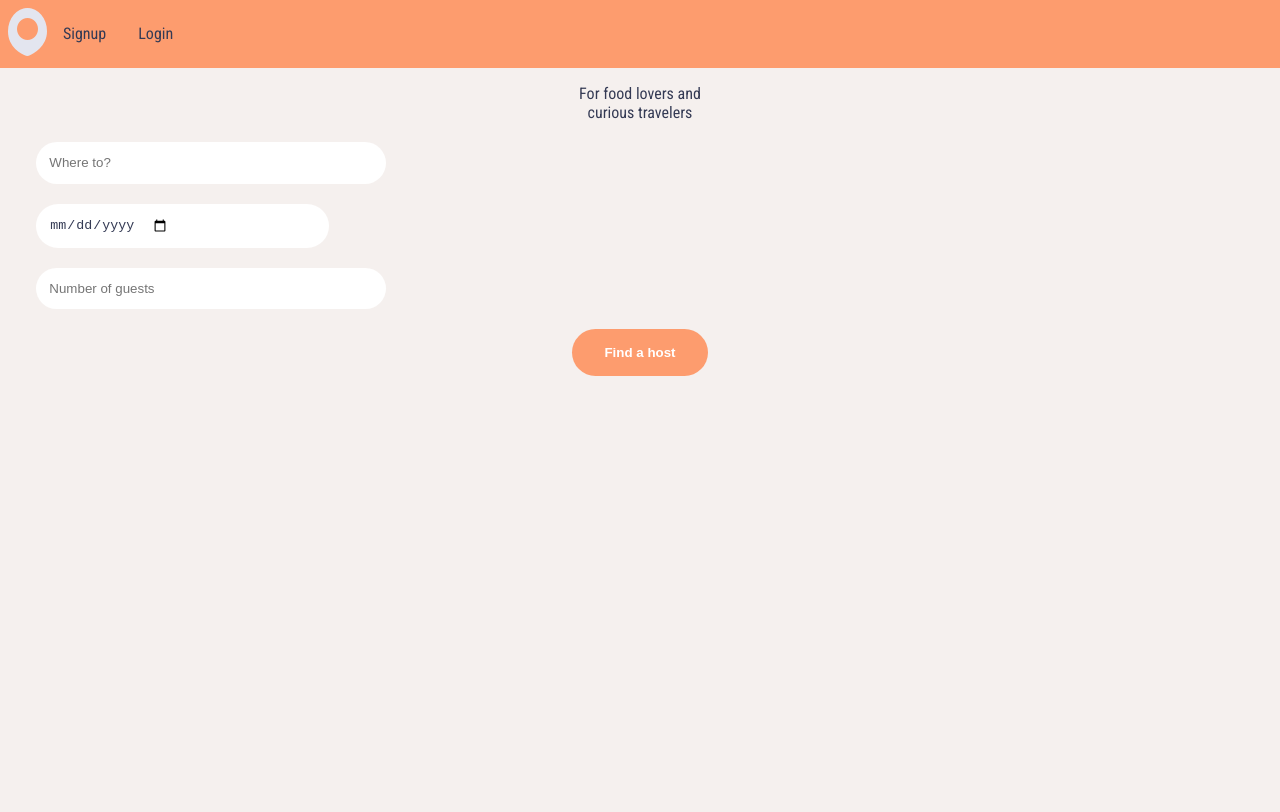
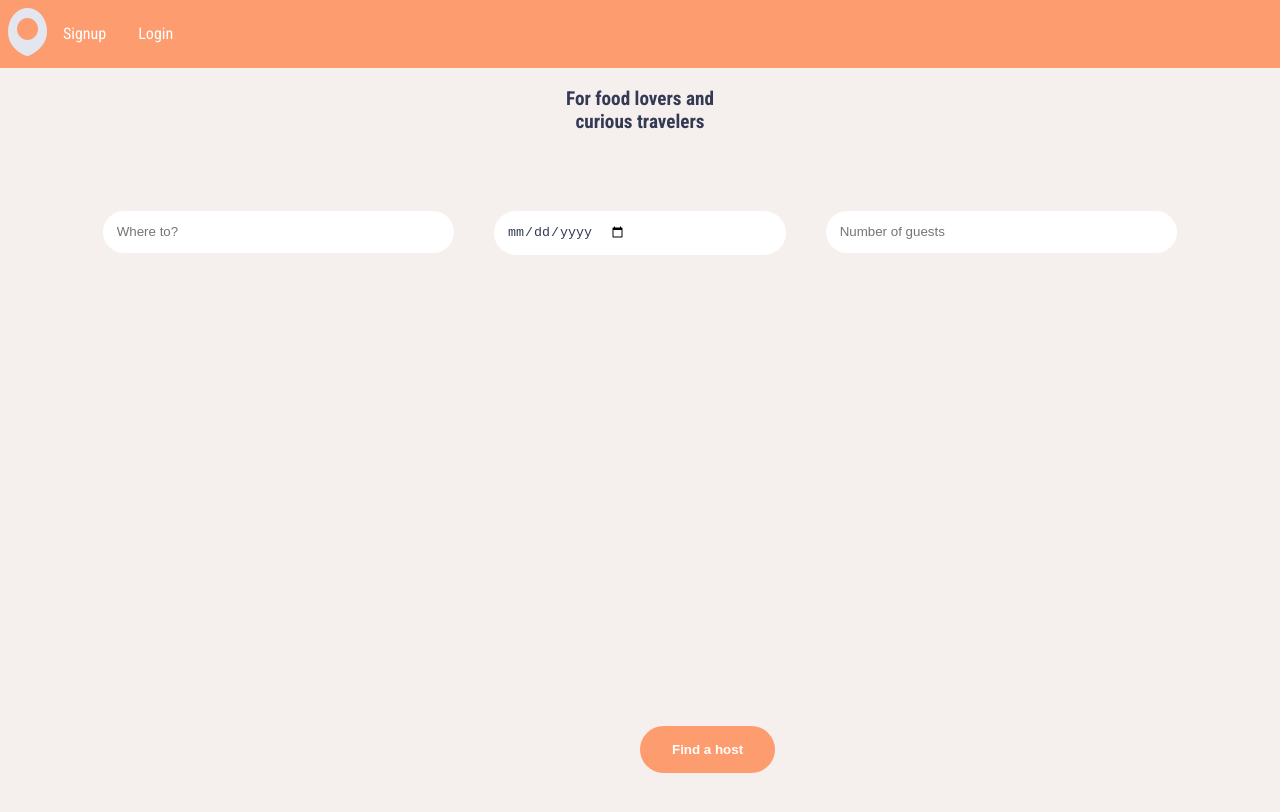
Before and after one commit to justinezahiri/eatlocal, a React (Create React App) app in the folder client/: page /search in a window 1280 px wide. Shown: the top 812 px of the page. Built offline with nearby package versions, Linux system fonts and the light colour scheme.

Commit message:
implementing css for signup login search page

```diff
--- a/client/public/index.html
+++ b/client/public/index.html
@@ -21,7 +21,7 @@
       Learn how to configure a non-root public URL by running `npm run build`.
     -->
   <style>
-    @import url('https://fonts.googleapis.com/css?family=Roboto+Condensed');
+    @import url('https://fonts.googleapis.com/css?family=Roboto+Condensed:400,700');
   </style>
   <title>React App</title>
 </head>
--- a/client/src/App.scss
+++ b/client/src/App.scss
@@ -19,7 +19,6 @@ $beige: #f5f0ee;
   padding: 16px 32px;
   text-align: center;
   border-style: none;
-
   display: block;
 
   @media (min-width: 900px) {
@@ -48,6 +47,10 @@ $beige: #f5f0ee;
     text-align: center;
   }
 
+  .btn {
+    background-color: rgba(253, 156, 110, 0.8);
+  }
+
   .btn.signup {
     margin-bottom: 1em;
   }
@@ -66,12 +69,12 @@ $beige: #f5f0ee;
 
 
 /*
-██╗      ██████╗  ██████╗ ██╗███╗   ██╗    ██╗███████╗██╗ ██████╗ ███╗   ██╗██╗   ██╗██████╗
-██║     ██╔═══██╗██╔════╝ ██║████╗  ██║   ██╔╝██╔════╝██║██╔════╝ ████╗  ██║██║   ██║██╔══██╗
-██║     ██║   ██║██║  ███╗██║██╔██╗ ██║  ██╔╝ ███████╗██║██║  ███╗██╔██╗ ██║██║   ██║██████╔╝
-██║     ██║   ██║██║   ██║██║██║╚██╗██║ ██╔╝  ╚════██║██║██║   ██║██║╚██╗██║██║   ██║██╔═══╝
-███████╗╚██████╔╝╚██████╔╝██║██║ ╚████║██╔╝   ███████║██║╚██████╔╝██║ ╚████║╚██████╔╝██║
-╚══════╝ ╚═════╝  ╚═════╝ ╚═╝╚═╝  ╚═══╝╚═╝    ╚══════╝╚═╝ ╚═════╝ ╚═╝  ╚═══╝ ╚═════╝ ╚═╝
+███████╗██╗ ██████╗ ███╗   ██╗██╗   ██╗██████╗
+██╔════╝██║██╔════╝ ████╗  ██║██║   ██║██╔══██╗
+███████╗██║██║  ███╗██╔██╗ ██║██║   ██║██████╔╝
+╚════██║██║██║   ██║██║╚██╗██║██║   ██║██╔═══╝
+███████║██║╚██████╔╝██║ ╚████║╚██████╔╝██║
+╚══════╝╚═╝ ╚═════╝ ╚═╝  ╚═══╝ ╚═════╝ ╚═╝
 */
 
 [data-route="/login"],
@@ -96,6 +99,12 @@ $beige: #f5f0ee;
       display: inline-block;
     }
   }
+
+  .btn {
+    position: fixed;
+    bottom: 0;
+    margin-bottom: 2em;
+  }
 }
 
 /*
@@ -114,6 +123,7 @@ $beige: #f5f0ee;
 
 .navbar-link {
   text-decoration: none;
+  color: white;
   margin: 1em;
 }
 
@@ -126,6 +136,8 @@ $beige: #f5f0ee;
 ╚══════╝╚══════╝╚═╝  ╚═╝╚═╝  ╚═╝ ╚═════╝╚═╝  ╚═╝
 */
 [data-route="/search"] {
+  min-height: 100vh;
+  overflow: hidden;
   text-align: center;
 
   input {
@@ -135,5 +147,21 @@ $beige: #f5f0ee;
     padding: 1em;
     padding-right: 12em;
     margin: 1.5em;
+
+    @media (min-width: 900px) {
+      display: inline-block;
+    }
+  }
+
+  p {
+    font-weight: bold;
+    font-size: larger;
+    margin-bottom: 3em;
+  }
+
+  .btn {
+    position: fixed;
+    bottom: 0;
+    margin-bottom: 2em;
   }
 }
--- a/client/src/components/auth/Signup.js
+++ b/client/src/components/auth/Signup.js
@@ -16,6 +16,7 @@ class Signup extends Component {
               <input type="email" name="email" placeholder="Email" />
               <input type="password" name="password" placeholder="Password" />
             </form>
+
             <button className="btn" type="submit" name="create">
               Create the account
             </button>
```
